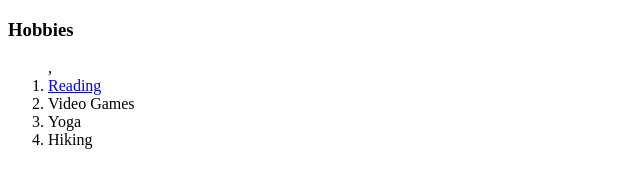
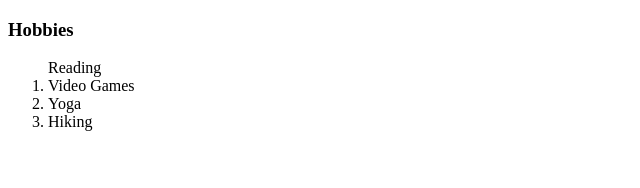
Before and after one commit to Sonya84/fake-cv-1, a plain HTML site: page hobbies.html in a window 1280 px wide. Shown: the whole page, without its empty margins (0-640 px from the left). Drawn offline with Linux system fonts and the light colour scheme.

Commit message:
Update hobbies.html

```diff
--- a/hobbies.html
+++ b/hobbies.html
@@ -7,7 +7,7 @@
   <body>
     <h3>Hobbies</h3>
     <ol>
-      ,<li><a ref href="https://www.goodreads.com/user/show/71943629-sonya">Reading</a></li>
+      Reading</li>
       <li>
         Video Games</li>
       <li>
```
